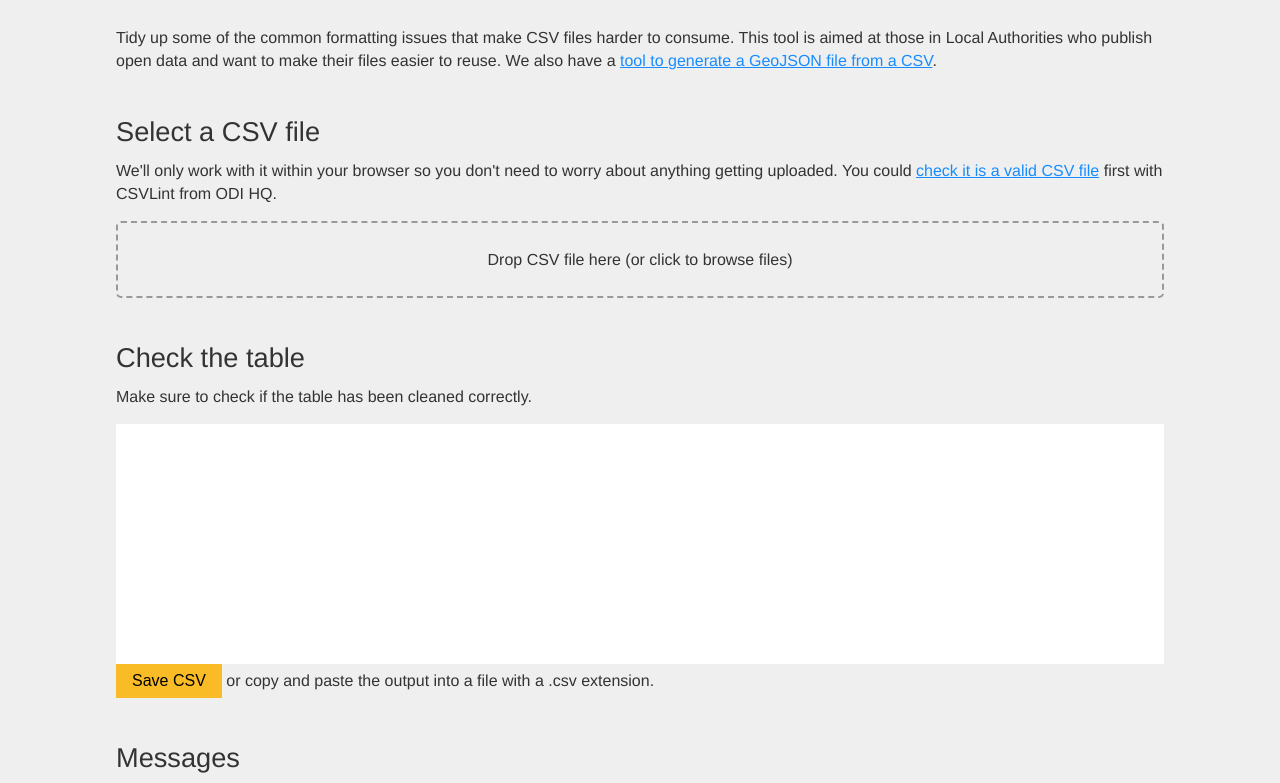
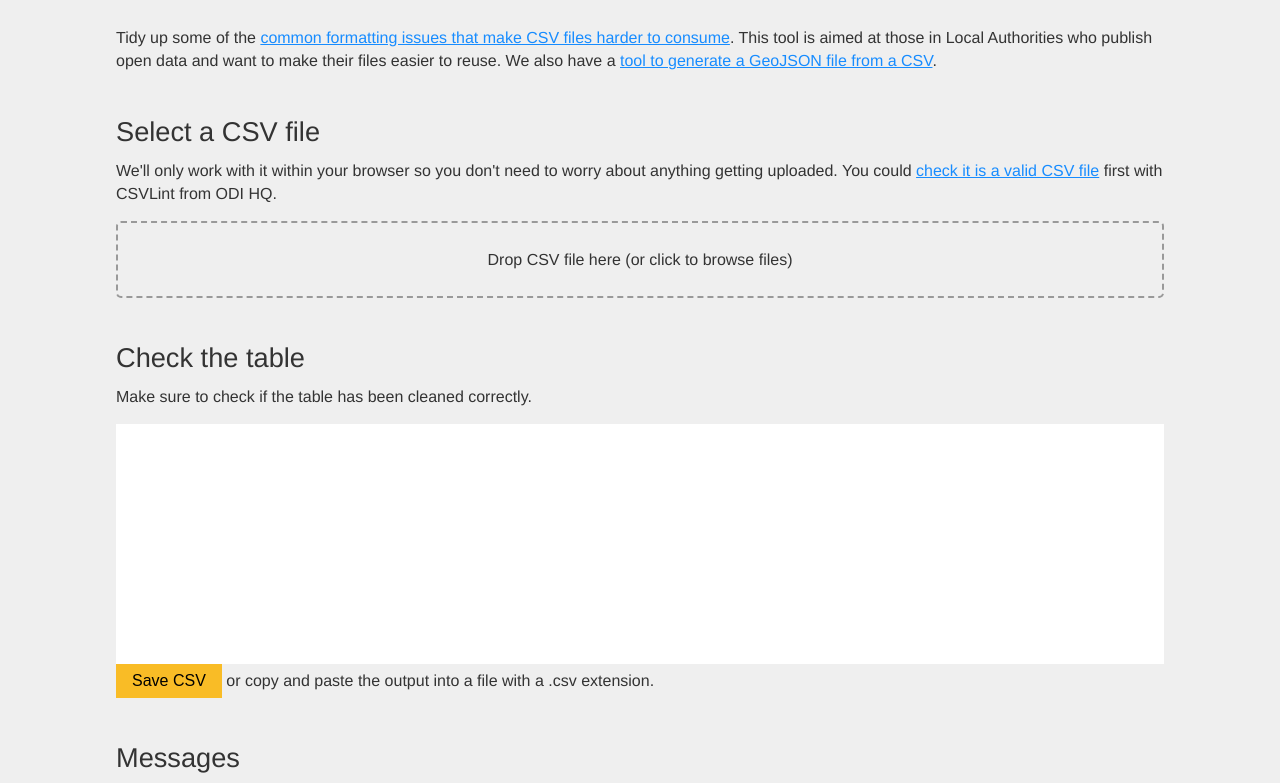
Before and after one commit to open-innovations/CSVCleaner, a plain HTML site: page index.html in a window 1280 px wide. Shown: the part 157-940 px from the top of the page. Drawn offline with Linux system fonts and the light colour scheme; a script that the page names is missing.

Commit message:
Add link to Tips repo

```diff
--- a/index.html
+++ b/index.html
@@ -252,7 +252,7 @@
 				<input type="hidden" name="urls[]" value="" />
 				<input type="hidden" name="files[]" value="" />
 
-				<p>Tidy up some of the common formatting issues that make CSV files harder to consume. This tool is aimed at those in Local Authorities who publish open data and want to make their files easier to reuse. We also have a <a href="https://odileeds.github.io/CSV2GeoJSON/">tool to generate a GeoJSON file from a CSV</a>.</p>
+				<p>Tidy up some of the <a href="https://github.com/odileeds/open-data-tips">common formatting issues that make CSV files harder to consume</a>. This tool is aimed at those in Local Authorities who publish open data and want to make their files easier to reuse. We also have a <a href="https://odileeds.github.io/CSV2GeoJSON/">tool to generate a GeoJSON file from a CSV</a>.</p>
 
 				<section id="step1">
 					<h2 class="step1">Select a CSV file</h2>
```
